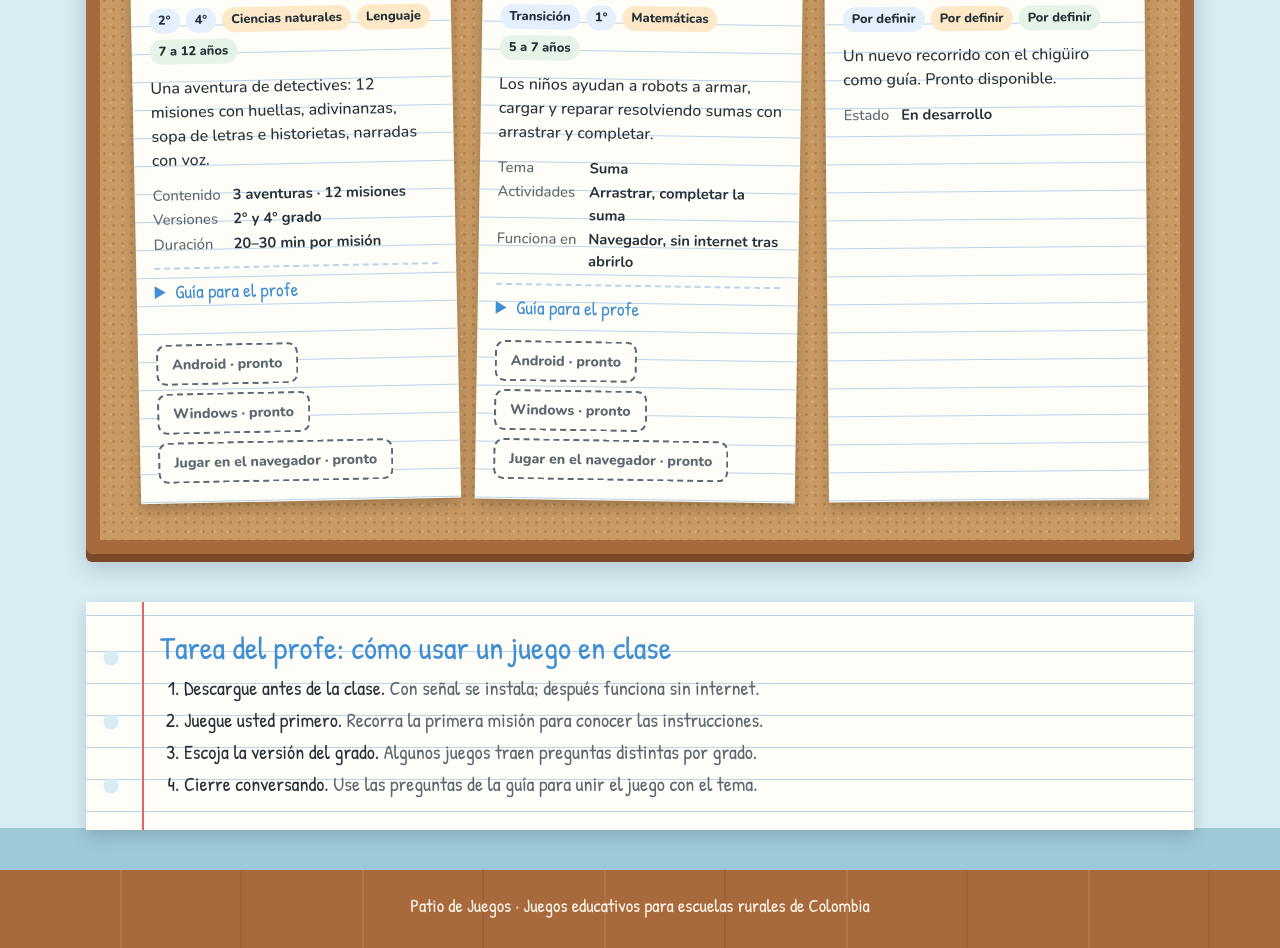
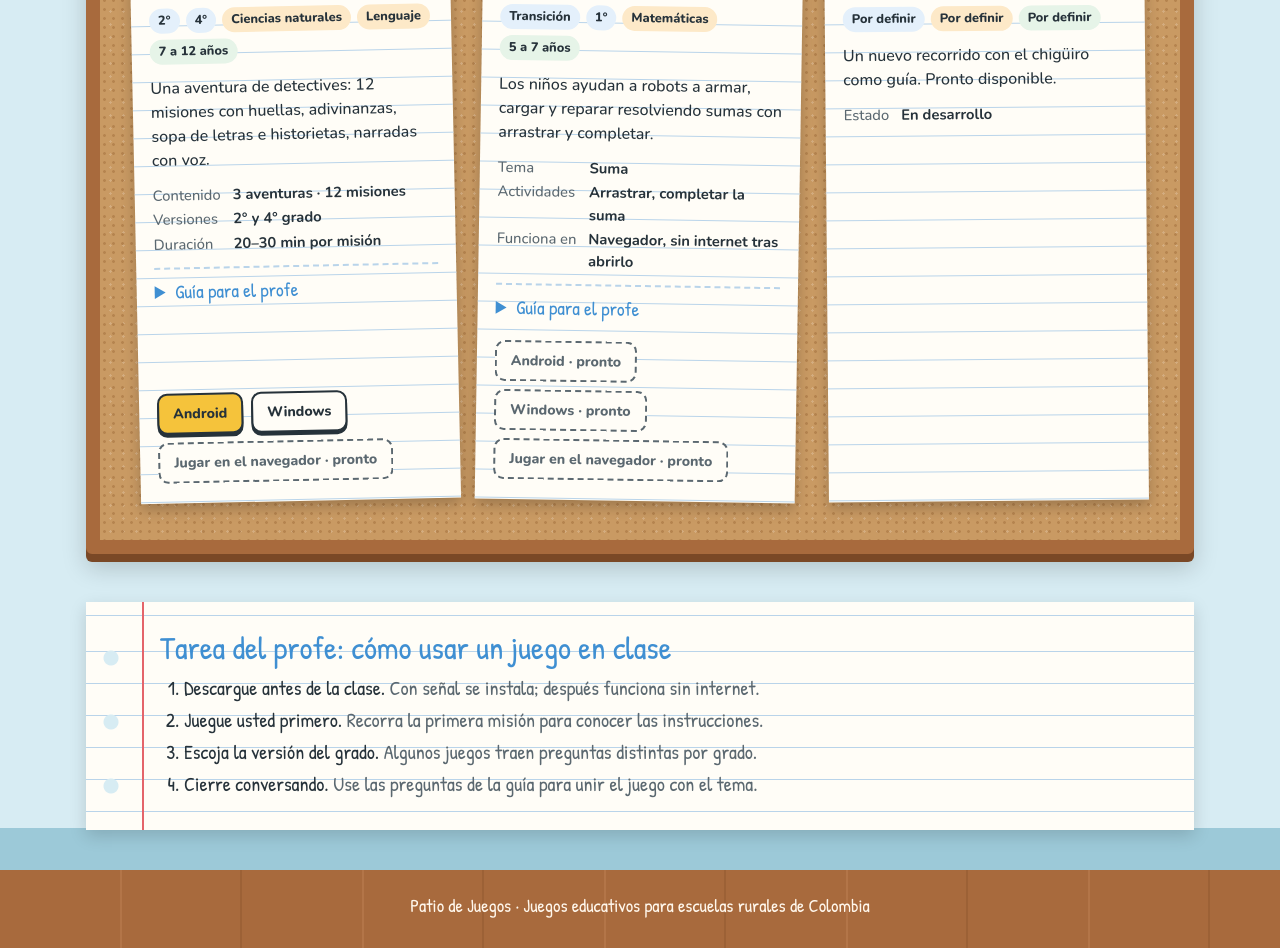
Before and after one commit to kalumo17cont-jpg/patio-de-juegos, a plain HTML site: page index.html in a window 1280 px wide. Shown: the part 969-1917 px from the top of the page. Drawn offline with nearby package versions, Linux system fonts and the light colour scheme; a web font is replaced by a local one.

Commit message:
Add files via upload

```diff
--- a/index.html
+++ b/index.html
@@ -171,7 +171,7 @@ const JUEGOS = [
     desc:"Una aventura de detectives: 12 misiones con huellas, adivinanzas, sopa de letras e historietas, narradas con voz.",
     ficha:{"Contenido":"3 aventuras · 12 misiones","Versiones":"2° y 4° grado","Duración":"20–30 min por misión"},
     guia:["Juegue una aventura (4 misiones) por semana.","En la Misión 6, pida a los niños dibujar la huella y el hábitat del animal.","Después de la historieta de Leo y Sofía, pregunte qué pistas usaron para resolver la adivinanza."],
-    enlaces:{android:"", windows:"", web:""}
+    enlaces:{android:"https://github.com/kalumo17cont-jpg/patio-de-juegos/releases/download/v1.0/Chui-Patillera.apk", windows:"https://github.com/kalumo17cont-jpg/patio-de-juegos/releases/download/v1.0/Chui-Patillera-Windows.exe", web:""}
   },
   {
     id:"robosuma", titulo:"RoboSuma", portada:"c-robo", estado:"listo",
```
